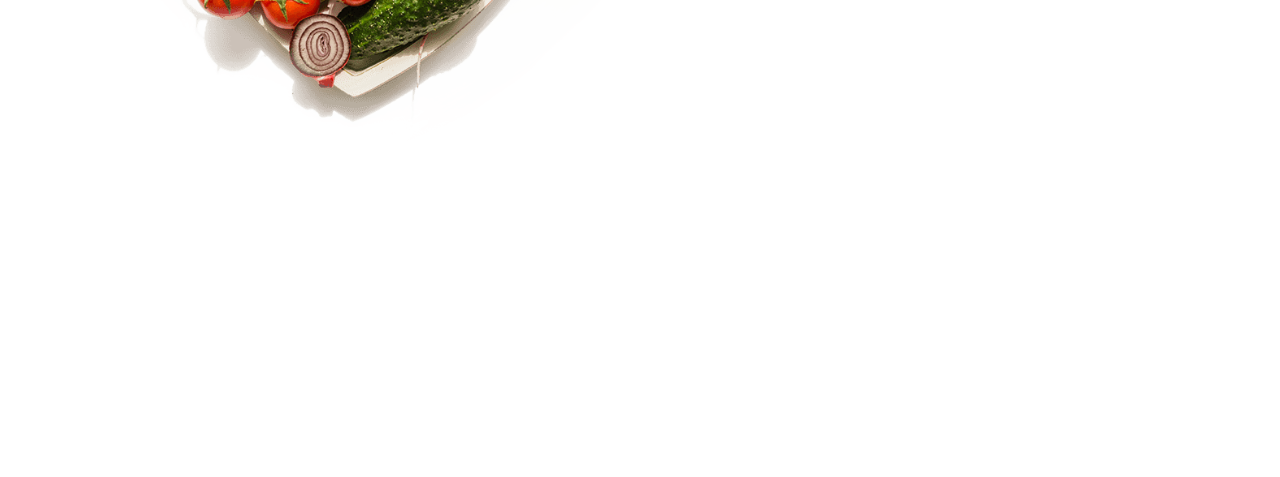
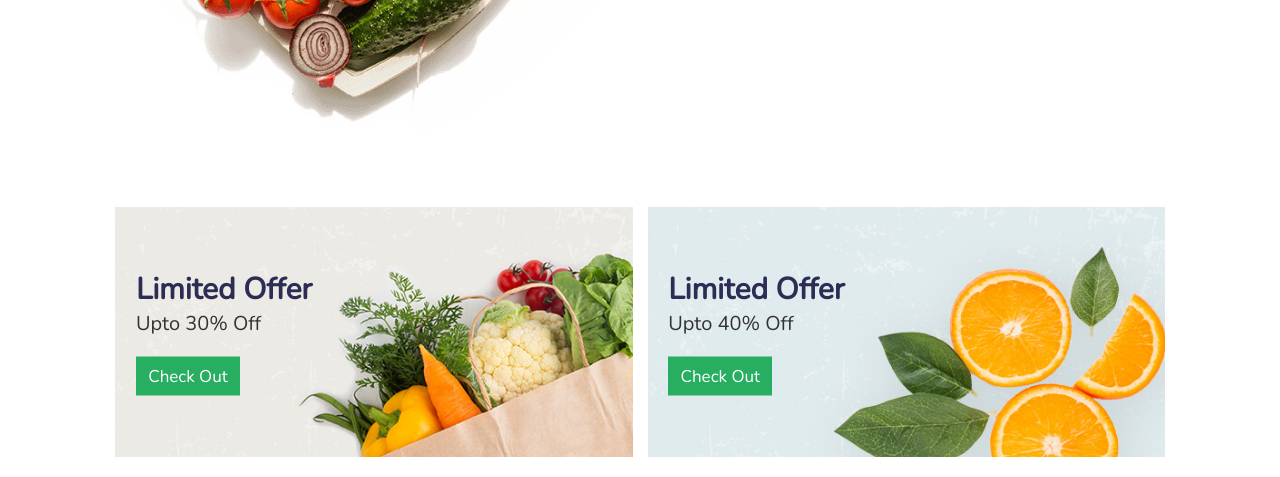
Before and after one commit to Abdul-Rehman67/gorcery-app, a plain HTML site: page index.html in a window 1280 px wide. Shown: the part 509-986 px from the top of the page. Before the commit the page ends 800 px from the top, so only its background shows below. Drawn offline with nearby package versions, Linux system fonts and the light colour scheme.

Commit message:
banner section

```diff
--- a/index.html
+++ b/index.html
@@ -53,6 +53,31 @@
         </section>
     <!-- home section ended -->
 
+    <!-- banner section starts -->
+    <section class="banner-sec">
+        <div class="banner">
+            <img src="images/banner-1.jpg" alt="">
+            <div class="content">
+            <h3>limited offer</h3>
+            <p>upto 30% off</p>
+
+            <a href="" class="btn">check out</a>
+        </div>
+        </div>
+
+        <div class="banner">
+            <img src="images/banner-2.jpg" alt="">
+            <div class="content">
+            <h3>limited offer</h3>
+            <p>upto 40% off</p>
+            <a href="" class="btn">check out</a>
+        </div>
+        </div>
+    </section>
+
+
+    <!-- banner section end  -->
+
 <script src="script.js"></script>
 </body>
 </html>
--- a/style.css
+++ b/style.css
@@ -164,7 +164,42 @@ section{
 }
 
 
+.banner-sec{
+    flex-wrap: wrap;
+    display:flex;
+    gap: 1.5rem;
+}
+.banner-sec .banner{
+    flex: 1 1 40rem;
+    height: 25rem;
+    position: relative;
+    overflow: hidden;
+}
 
+.banner-sec .banner img{
+    height: 100%;
+    width: 100%;
+    object-fit: cover;
+
+}
+.banner-sec .banner .content{
+    position: absolute;
+    top: 50%; left:4%;
+    transform: translateY(-50%);
+
+}
+.banner-sec .banner .content h3{
+    font-size: 3rem;
+    color: var(--black);
+
+}
+.banner-sec .banner .content p{
+    font-size: 2rem;
+    color: #333;
+}
+.banner-sec .banner:hover img{
+    transform: scale(1.2) rotate(-5deg);
+}
 
 
 
```
